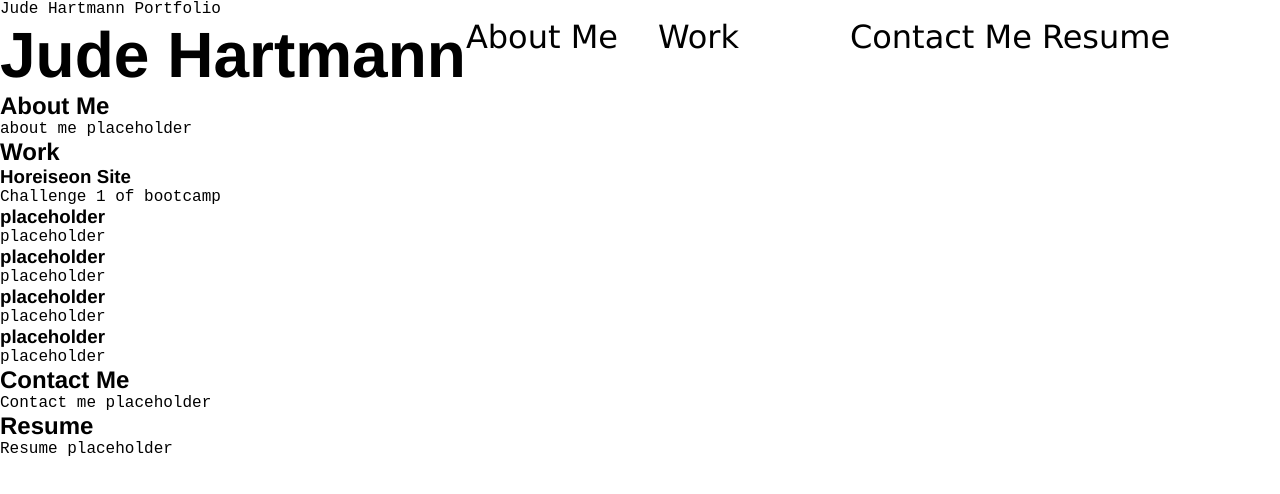
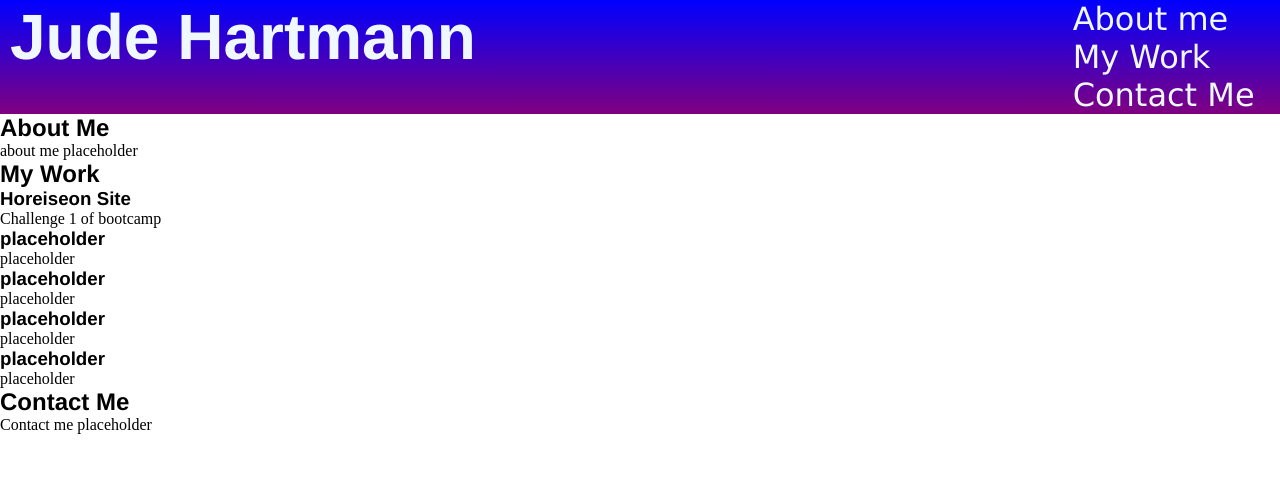
Before and after one commit to Dbearo/Challenge-2, a plain HTML site: page index.html in a window 1280 px wide. Drawn offline with Linux system fonts and the light colour scheme.

Commit message:
finished header and navbar

```diff
--- a/index.html
+++ b/index.html
@@ -5,22 +5,24 @@
     <meta http-equiv="X-UA-Compatible" content="IE=edge">
     <meta name="viewport" content="width=device-width, initial-scale=1.0">
     <link rel="stylesheet" type="text/css" href="./style.css" />
-    <title>Jude Hartmann Portfolio</title>
+    <title>Jude Hartmann Portfolioo</title>
 </head>
 <body>
     <header >
         <h1>Jude Hartmann</h1>
         <nav>
-            About Me
-        </nav>
-        <nav>
-            Work
-        </nav>
-        <nav>
-            Contact Me
-        </nav>
-        <nav>
-            Resume
+            <ul>
+                <li>
+                   <a href="#About-Me">About me</a>
+                </li>
+                <li>
+                   <a href="#My-Work"> My Work<a></a>
+                </li>
+                <li>
+                    <a href="#Contact-Me">Contact Me</a>
+                </li>
+
+            </ul>
         </nav>
     </header>
     <section class="line">
@@ -30,7 +32,7 @@
         </div>
     </section>
     <section class="line">
-        <h2>Work</h2>
+        <h2>My Work</h2>
         <div class="lineafter">
             <div class="workbox">
                 <section id="Box1" class="boxhighlight">
@@ -61,9 +63,6 @@
         <p>Contact me placeholder</p>
     </section>
 
-    <section>
-        <h2>Resume</h2>
-        <p>Resume placeholder</p>
-    </section>
+
 </body>
 </html>
--- a/style.css
+++ b/style.css
@@ -3,10 +3,13 @@
     margin: 0;
     padding: 0;
 
- font-family: 'Courier New', Courier, monospace;
+
  display:block
 }
-
+title
+{
+    display: none;
+}
 h1
 {
     font-family: 'Franklin Gothic Medium', 'Arial Narrow', Arial, sans-serif;
@@ -15,7 +18,7 @@ h1
 h2
 {
     font-family: 'Franklin Gothic Medium', 'Arial Narrow', Arial, sans-serif;
-    position: relative;
+
 }
 h3
 {
@@ -24,18 +27,28 @@ h3
 
 header
 {
-width: 100%;
+
 display: flex;
-justify-content: flex-start;
 font-size: xx-large;
-
+background-color: rgb(103, 39, 117);
+padding-left: 10px;
+background: linear-gradient(
+    blue, purple );
+    color: aliceblue;
 }
 
 header nav
 {
+
+    margin-left:auto;
+    margin-right: 2%;
+}
+
+header nav a
+{
    font-family: 'Lucida Sans', 'Lucida Sans Regular', 'Lucida Grande', 'Lucida Sans Unicode', Verdana, sans-serif;
-     width: 15%;
-     justify-content: flex-end;
+     color: aliceblue;
+    text-decoration: none;
 
 }
 
```
